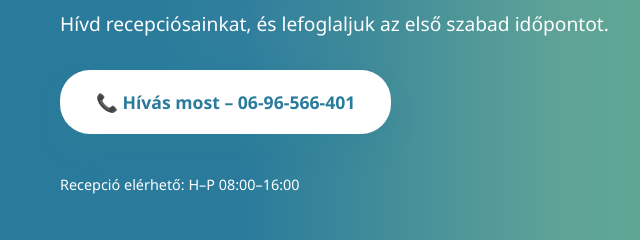
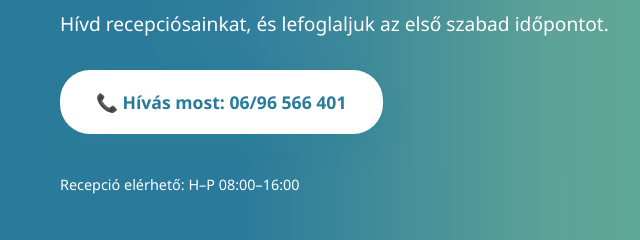
Before and after one commit to TinChris/VEC, a plain HTML site: page index.html in a window 1280 px wide. Shown: the part 337-577 px from the top of the page, 0-640 px from the left. Drawn offline with Linux system fonts and the light colour scheme.

Commit message:
Update index.html

```diff
--- a/index.html
+++ b/index.html
@@ -613,7 +613,7 @@
             <p>Hívd recepciósainkat, és lefoglaljuk az első szabad időpontot.</p>
             <p>
               <a class="cta" href="tel:+3696566401" data-label="hero_cta">
-                📞 Hívás most – 06-96-566-401
+                📞 Hívás most: 06/96 566 401
               </a>
             </p>
             <div class="small">Recepció elérhető: H–P 08:00–16:00</div>
```
